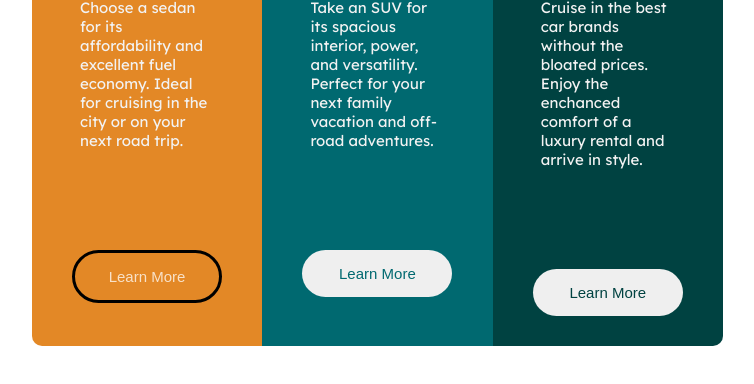
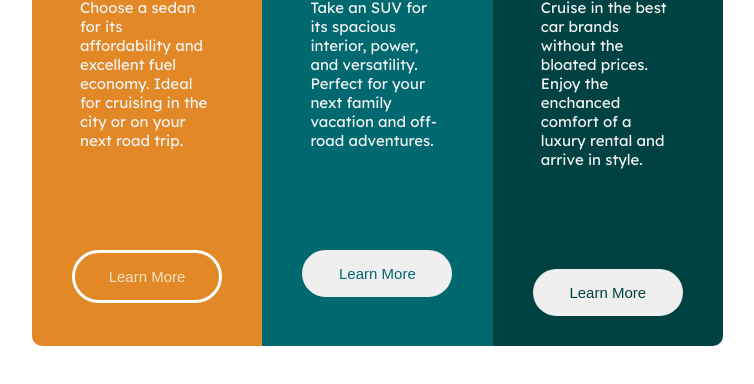
Before and after one commit to amycym/3-columns-preview-card, a plain HTML site: page index.html in a window 1280 px wide. In both pictures the pointer is over the button 371 px from the left and 563 px from the top of the page. Shown: the part 290-674 px from the top of the page, without its empty margins (224-978 px from the left). Drawn offline with Linux system fonts and the light colour scheme.

Commit message:
Update style.css

```diff
--- a/style.css
+++ b/style.css
@@ -94,7 +94,7 @@ button{
 
 button:hover{
     background: transparent;
-    border: black solid;
+    border: white solid;
     color: hsla(0, 0%, 100%, 0.75);
 }
 
```
